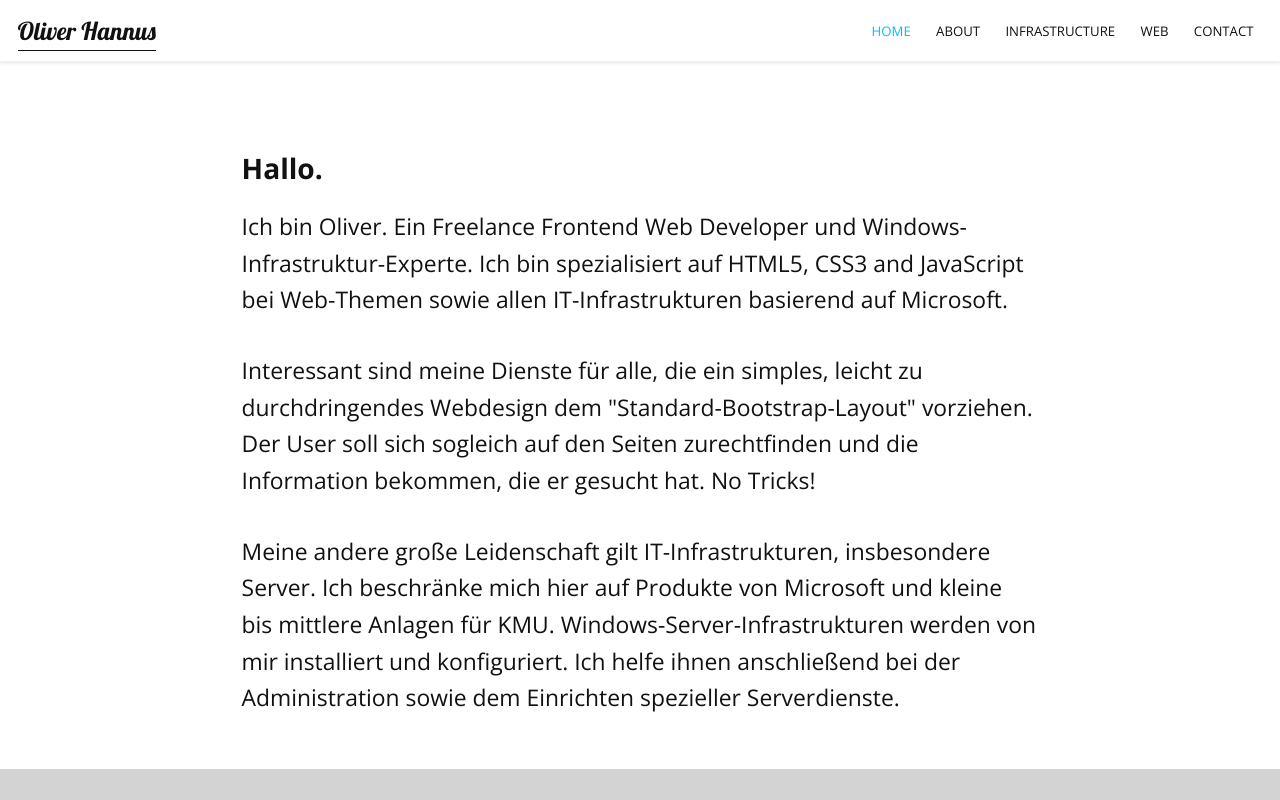
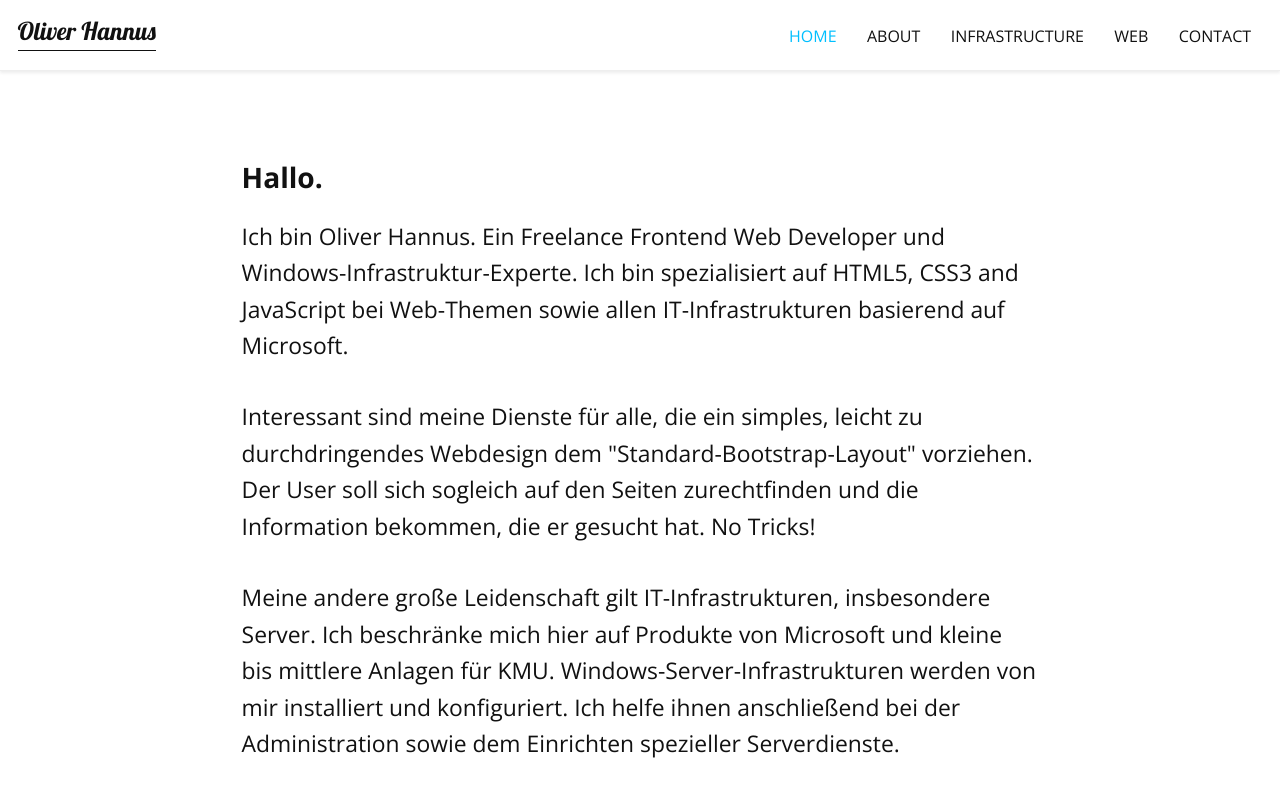
Before and after one commit to TecNoir/OLIVERHANNUS.CO, a plain HTML site: page index.html in a window 1280 px wide. Shown: the top 800 px of the page. Drawn offline with nearby package versions, Linux system fonts and the light colour scheme.

Commit message:
font-size

```diff
--- a/index.html
+++ b/index.html
@@ -49,7 +49,7 @@
 				<br>
 					<h3>Hallo.</h3>
 					<p class="size-2x intro">
-						Ich bin Oliver. Ein Freelance Frontend Web Developer und Windows-Infrastruktur-Experte. Ich bin spezialisiert auf HTML5, CSS3 and JavaScript bei Web-Themen sowie allen IT-Infrastrukturen basierend auf Microsoft.
+						Ich bin Oliver Hannus. Ein Freelance Frontend Web Developer und Windows-Infrastruktur-Experte. Ich bin spezialisiert auf HTML5, CSS3 and JavaScript bei Web-Themen sowie allen IT-Infrastrukturen basierend auf Microsoft.
 					</p>
 					<p class="size-2x intro">
 						Interessant sind meine Dienste für alle, die ein simples, leicht zu durchdringendes Webdesign dem "Standard-Bootstrap-Layout" vorziehen. Der User soll sich sogleich auf
--- a/stylesheets/screen.css
+++ b/stylesheets/screen.css
@@ -49,7 +49,7 @@ a {
 }
 .main-nav ul li {
 	display: inline-block;
-	font-size: 0.75em;
+	font-size: 16px;
 	margin: 5px -3px 2px 0;
 	text-transform: uppercase;
 }
```
